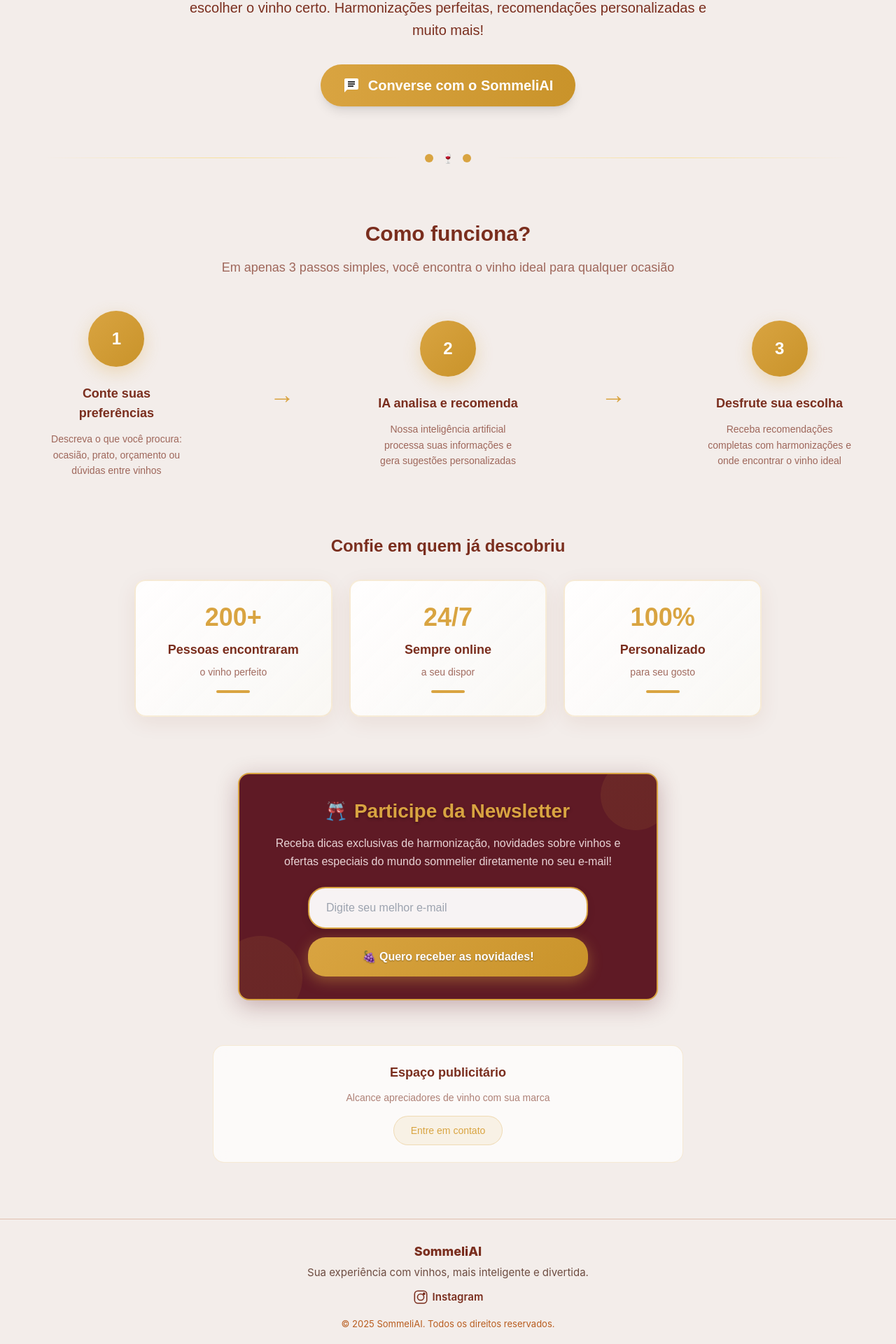
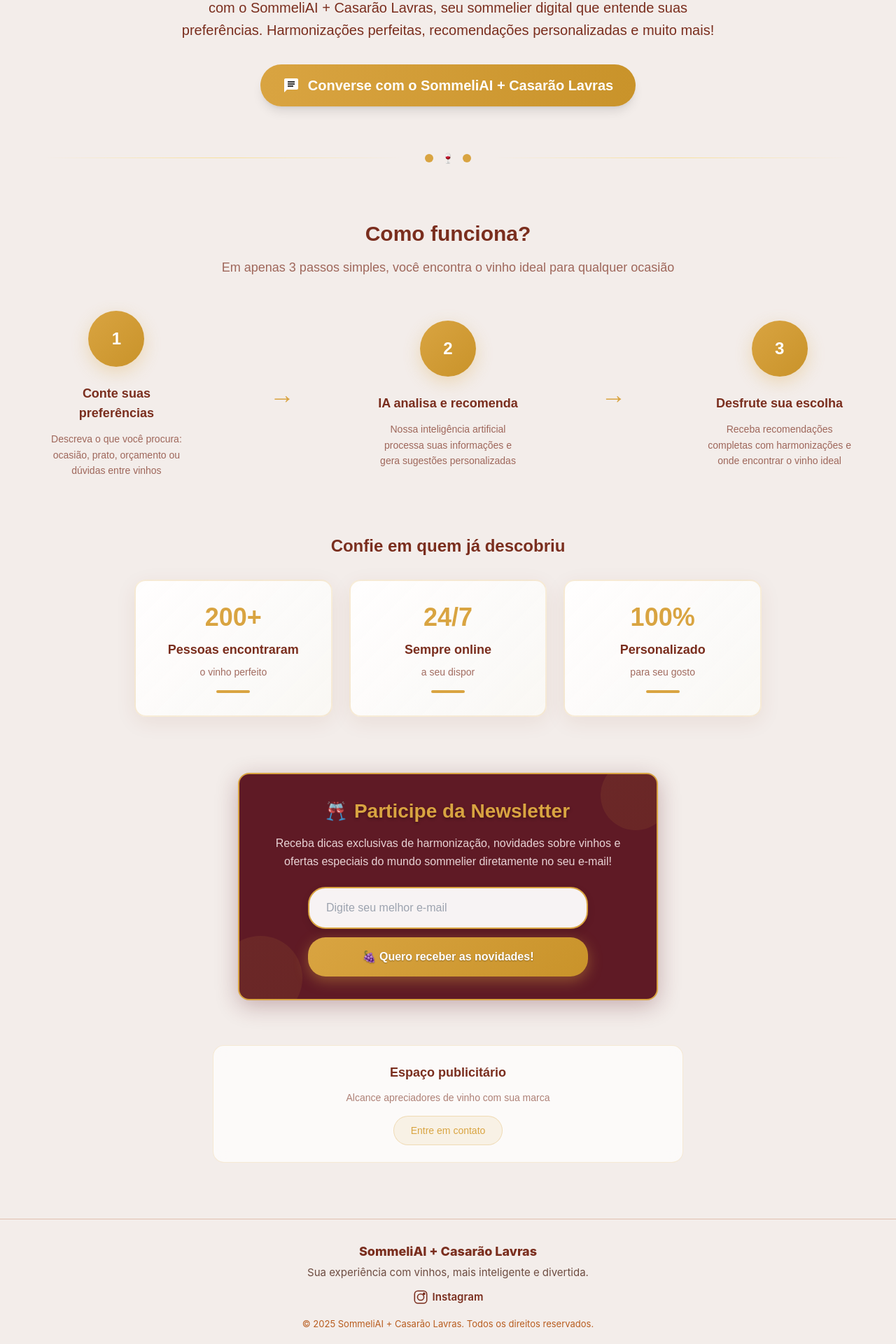
Before and after one commit to brisaevino/sommeliai-ocasarao, a Next.js app: page / in a window 1280 px wide. Shown: the part 646-2566 px from the top of the page at 70% size. Built offline with nearby package versions, Linux system fonts and the light colour scheme.

Commit message:
Padroniza mensagem de boas-vindas e corrige timestamp no chat do SommeliAI + Casarão Lavras

```diff
--- a/src/components/Footer.tsx
+++ b/src/components/Footer.tsx
@@ -21,7 +21,7 @@
       }}
     >
       <div style={{ fontWeight: 800, fontSize: 18, marginBottom: 6 }}>
-        SommeliAI
+        SommeliAI + Casarão Lavras
       </div>
       <div style={{ fontSize: 15, color: "#6d4c41", marginBottom: 12 }}>
         Sua experiência com vinhos, mais inteligente e divertida.
@@ -31,7 +31,7 @@
           href="https://instagram.com/_sommeliai"
           target="_blank"
           rel="noopener noreferrer"
-          aria-label="Instagram SommeliAI"
+          aria-label="Instagram SommeliAI + Casarão Lavras"
           style={{ display: 'inline-flex', alignItems: 'center', color: '#7a2e1e', textDecoration: 'none', fontWeight: 600, fontSize: 15 }}
         >
           <svg width="22" height="22" viewBox="0 0 24 24" fill="none" stroke="#7a2e1e" strokeWidth="1.7" strokeLinecap="round" strokeLinejoin="round" style={{ marginRight: 6 }}>
@@ -43,7 +43,7 @@
         </a>
       </div>
       <div style={{ fontSize: 13, color: "#b85c1e", marginTop: 18 }}>
-        © {new Date().getFullYear()} SommeliAI. Todos os direitos reservados.
+        © {new Date().getFullYear()} SommeliAI + Casarão Lavras. Todos os direitos reservados.
       </div>
     </footer>
   );
--- a/src/components/Hero.tsx
+++ b/src/components/Hero.tsx
@@ -30,10 +30,9 @@
     [
       {
         role: "assistant",
-        content: `Olá! Sou o SommeliAI — posso te ajudar a escolher o vinho ideal. Me conta o que você procura!
-
+        content: `Olá! Bem vindo(a) ao Casarão! Sou o SommeliAI — posso te ajudar a escolher o vinho ideal. Me conta o que você procura!
 1. Tô em dúvida entre dois vinhos
-2. Quero uma sugestestão pra uma ocasião especial
+2. Quero uma sugestão pra uma ocasião especial
 3. Quero um vinho que combine com o prato que eu escolhi`,
         timestamp: new Date().toISOString()
       },
@@ -191,8 +190,7 @@
     const newMessages: ChatMessage[] = [
       {
         role: "assistant",
-        content: `Oi de novo! 🍇 Qual vinho combina com seu momento hoje?
-
+        content: `Olá! Bem vindo(a) ao Casarão! Sou o SommeliAI — posso te ajudar a escolher o vinho ideal. Me conta o que você procura!
 1. Tô em dúvida entre dois vinhos
 2. Quero uma sugestão pra uma ocasião especial
 3. Quero um vinho que combine com o prato que eu escolhi`,
@@ -213,8 +211,7 @@
     setMessages([
       {
         role: "assistant",
-        content: `Olá! Sou o SommeliAI — posso te ajudar a escolher o vinho ideal. Me conta o que você procura!
-
+        content: `Olá! Bem vindo(a) ao Casarão! Sou o SommeliAI — posso te ajudar a escolher o vinho ideal. Me conta o que você procura!
 1. Tô em dúvida entre dois vinhos
 2. Quero uma sugestão pra uma ocasião especial
 3. Quero um vinho que combine com o prato que eu escolhi`,
@@ -297,7 +294,7 @@
               <div className="w-px h-6" style={{ backgroundColor: '#d9a441' }} />
               <div className="flex items-center">
                 <div>
-                  <h3 className="text-2xl md:text-3xl font-bold" style={{ color: '#7a2e1e' }}>SommeliAI</h3>
+                  <h3 className="text-2xl md:text-3xl font-bold" style={{ color: '#7a2e1e' }}>SommeliAI + Casarão Lavras</h3>
                   <p className="text-sm" style={{ color: '#7a2e1e' }}>Seu sommelier digital</p>
                 </div>
               </div>
@@ -340,7 +337,7 @@
                 {msg.role === "user" ? (userEmojis[i] || "😊") : (
                   <img
                     src="/bot-avatar.png"
-                    alt="SommeliAI"
+                    alt="SommeliAI + Casarão Lavras"
                     className="w-full h-full object-cover rounded-full"
                   />
                 )}
@@ -475,7 +472,7 @@
             Descubra o vinho perfeito para <span style={{ color: '#d9a441' }}>cada momento</span>
           </h1>
           <p className="text-xl mb-8 max-w-3xl mx-auto leading-relaxed" style={{ color: '#7a2e1e' }}>
-            SommeliAI é seu sommelier digital que entende suas preferências e te guia para escolher o vinho certo.
+            O Casarão está te proporcionando uma experiência única: escolha o vinho perfeito com o SommeliAI + Casarão Lavras, seu sommelier digital que entende suas preferências.
             Harmonizações perfeitas, recomendações personalizadas e muito mais!
           </p>
           <div className="flex justify-center">
@@ -489,7 +486,7 @@
                 alt="Chat"
                 className="w-6 h-6"
               />
-              Converse com o SommeliAI
+              Converse com o SommeliAI + Casarão Lavras
             </button>
           </div>
         </div>
@@ -709,7 +706,7 @@
     <Suspense fallback={
       <div className="min-h-screen flex items-center justify-center" style={{ backgroundColor: '#f3edea' }}>
         <div className="text-center">
-          <div className="text-2xl font-bold mb-4" style={{ color: '#7a2e1e' }}>SommeliAI</div>
+          <div className="text-2xl font-bold mb-4" style={{ color: '#7a2e1e' }}>SommeliAI + Casarão Lavras</div>
           <div className="text-sm" style={{ color: 'rgba(122, 46, 30, 0.7)' }}>Carregando...</div>
         </div>
       </div>
```
